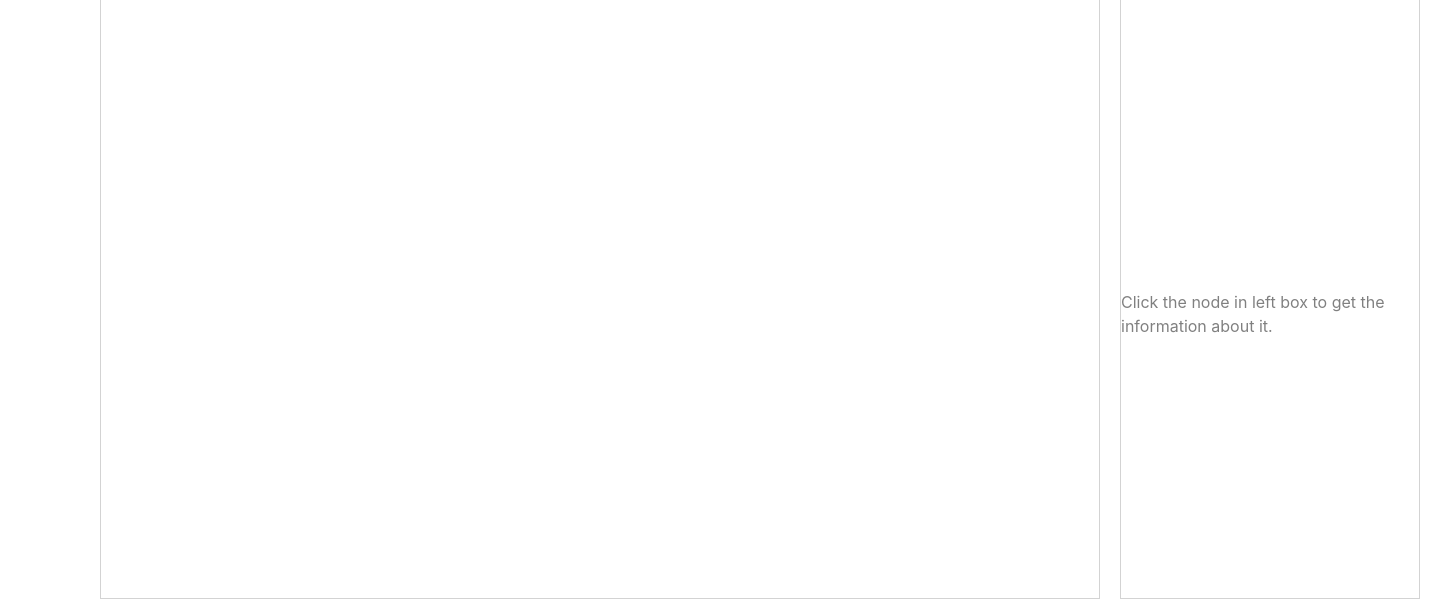
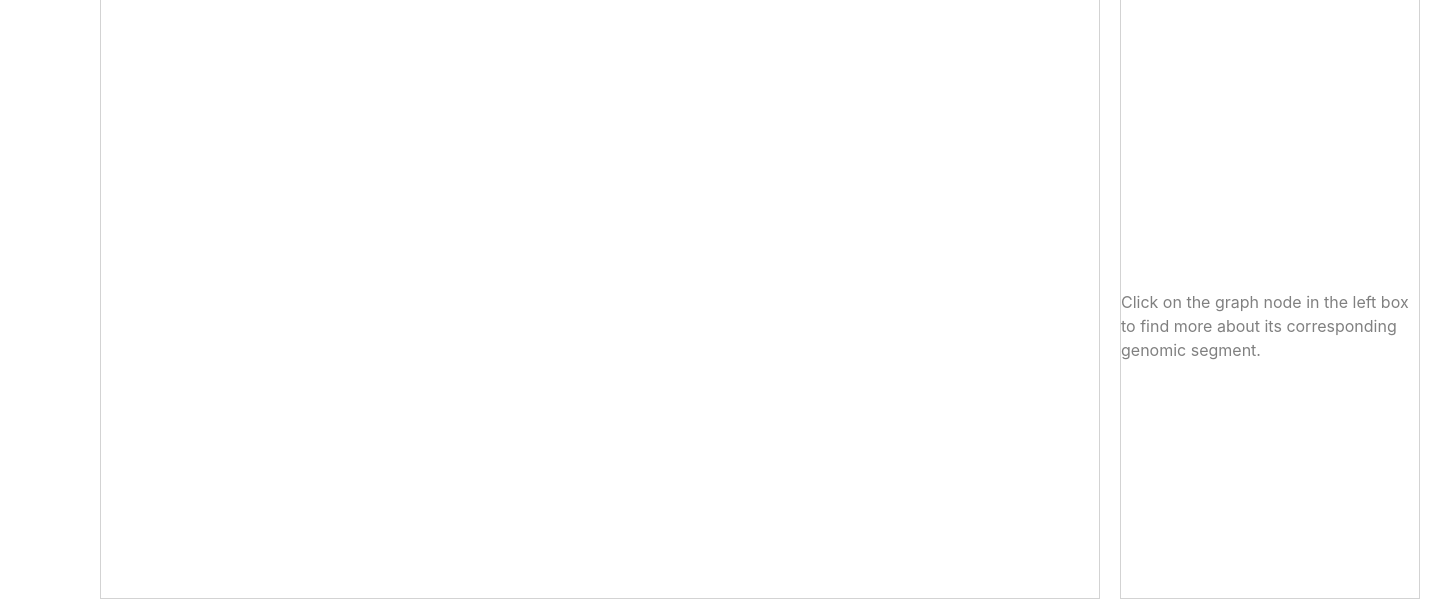
Before and after one commit to codeatcg/VRPG, a Django app: page /app/vrpg/ in a window 1440 px wide. Shown: the part 152-751 px from the top of the page. Run offline with Django 3.2, Linux system fonts and the light colour scheme; data that the repository does not hold is empty; some libraries are stand-ins or nearby versions.

Commit message:
Update index.html

```diff
--- a/templates/vrpg/index.html
+++ b/templates/vrpg/index.html
@@ -76,7 +76,7 @@
                 <div class="item3" style="border:1px solid lightgray; height:600px">
                     <div>
                         <div id='nodeInfo' style="height:600px; width:300px; overflow:auto">
-                            <p style="color:gray; margin-top:290px">Click the node in left box to get the information about it.<p>
+                            <p style="color:gray; margin-top:290px">Click on the graph node in the left box to find more about its corresponding genomic segment.<p>
                         </div>
                     </div>
                 </div>
```
